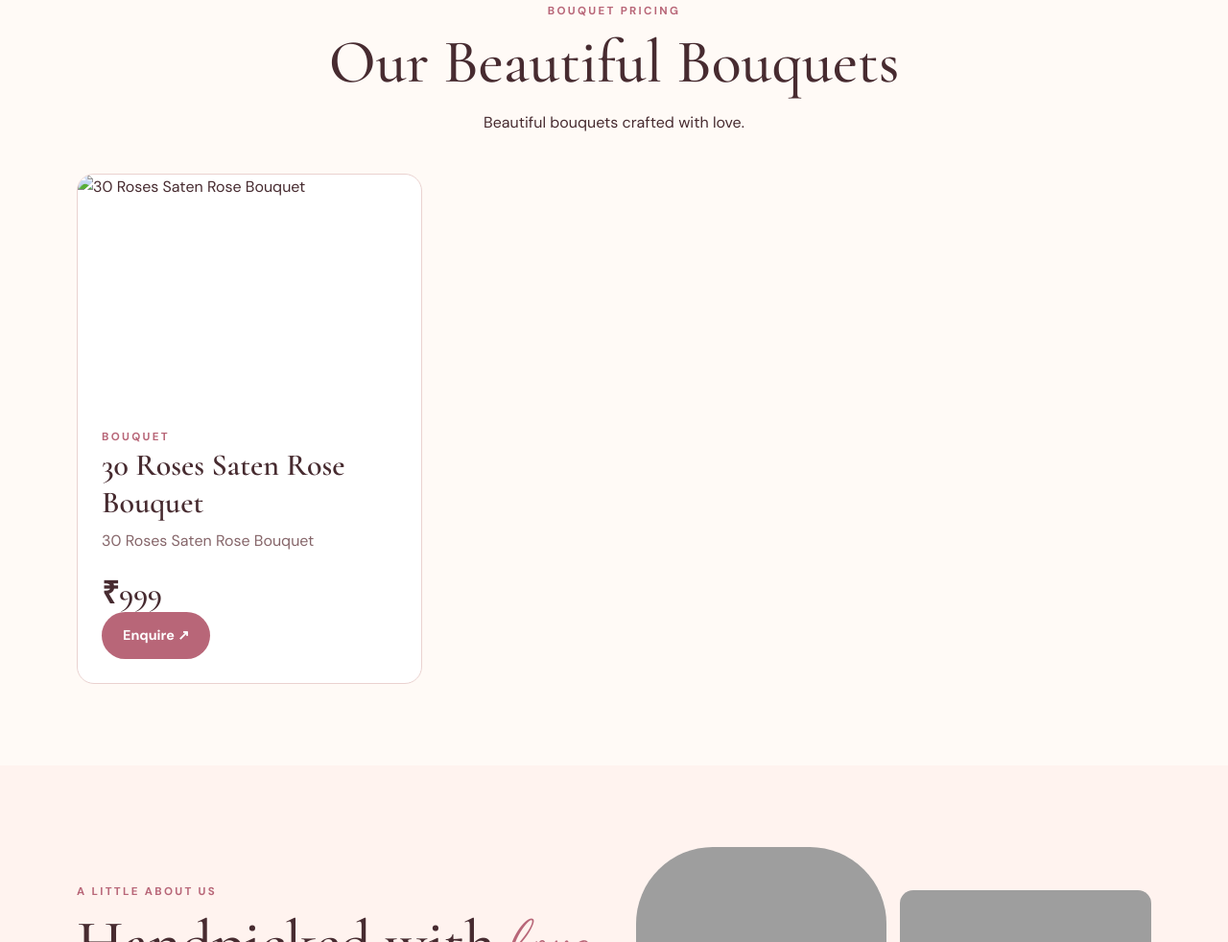
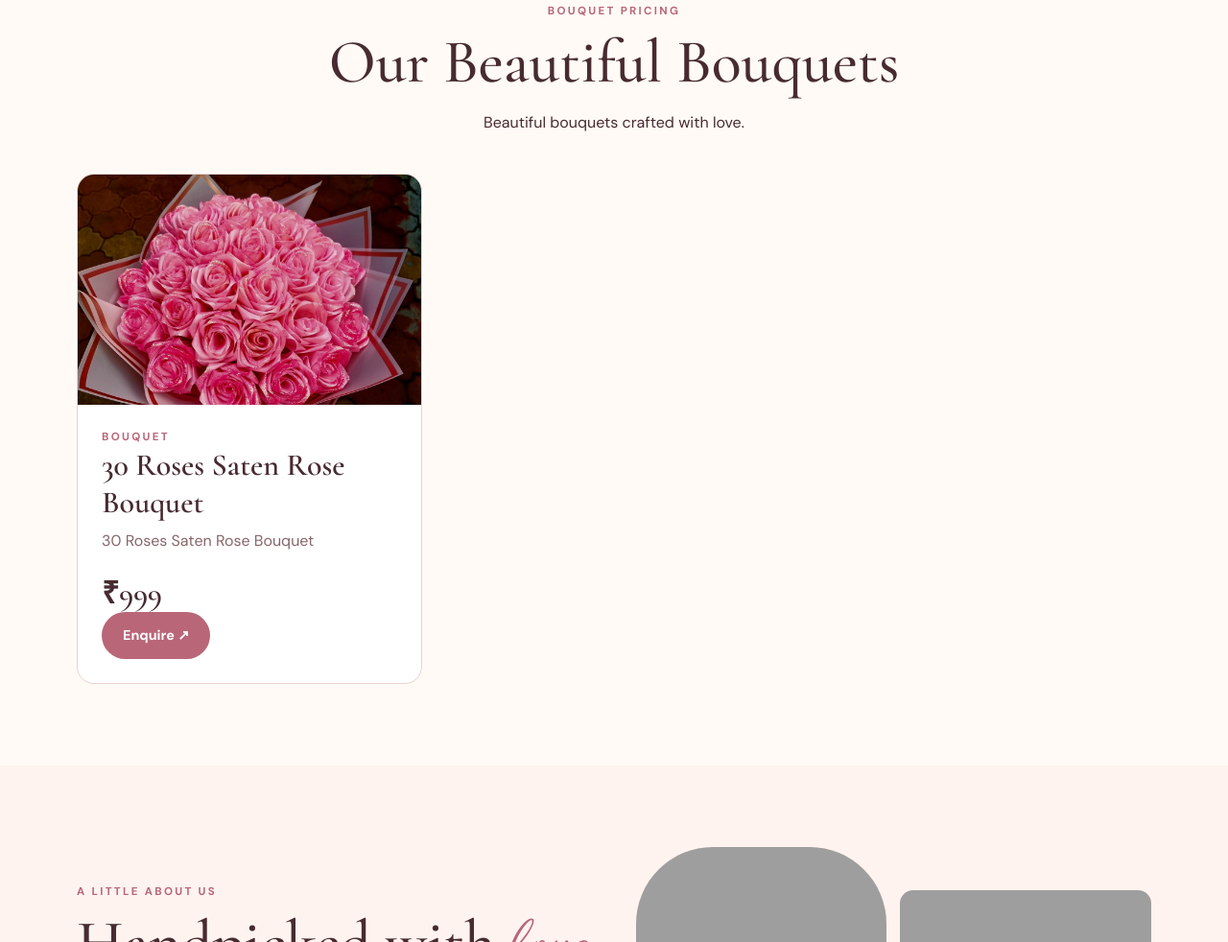
Before and after one commit to hennascrollsbusiness-commits/henna-scrolls, a plain HTML site: page index.html in a window 1280 px wide. Shown: the part 4385-5367 px from the top of the page at 96% size. Drawn offline with nearby package versions, Linux system fonts and the light colour scheme; grey boxes are pictures that could not be loaded.

Commit message:
Update index.html

```diff
--- a/index.html
+++ b/index.html
@@ -40,7 +40,7 @@
       <article class="card">
         <div class="card-img">
           <img
-            src="YOUR_IMAGE_URL_HERE"
+            src="https://github.com/hennascrollsbusiness-commits/henna-scrolls/blob/main/WhatsApp%20Image%202026-09-21%20at%204.39.45%20PM.jpeg?raw=true"
             alt="30 Roses Saten Rose Bouquet"
           />
         </div>
```
